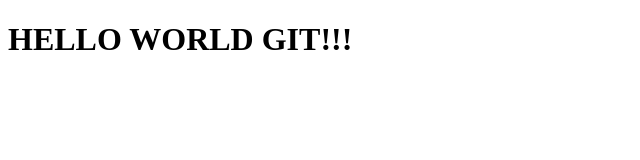
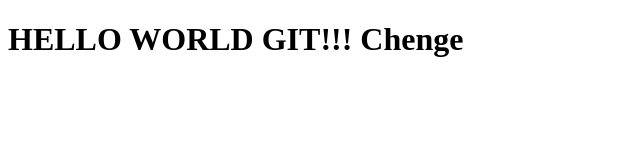
Before and after one commit to IgorSII/SII_git, a plain HTML site: page index.html in a window 1280 px wide. Shown: the whole page, without its empty margins (0-640 px from the left). Drawn offline with Linux system fonts and the light colour scheme.

Commit message:
Изменения во всех файлах

```diff
--- a/index.html
+++ b/index.html
@@ -4,6 +4,6 @@
 	<title>START GIT</title>
 </head>
 <body>
-	<h1> HELLO WORLD GIT!!!</h1>
+	<h1> HELLO WORLD GIT!!! Chenge</h1>
 </body>
 </html>
```
Also changed, not shown: test.txt, test1.txt, test2.txt.
